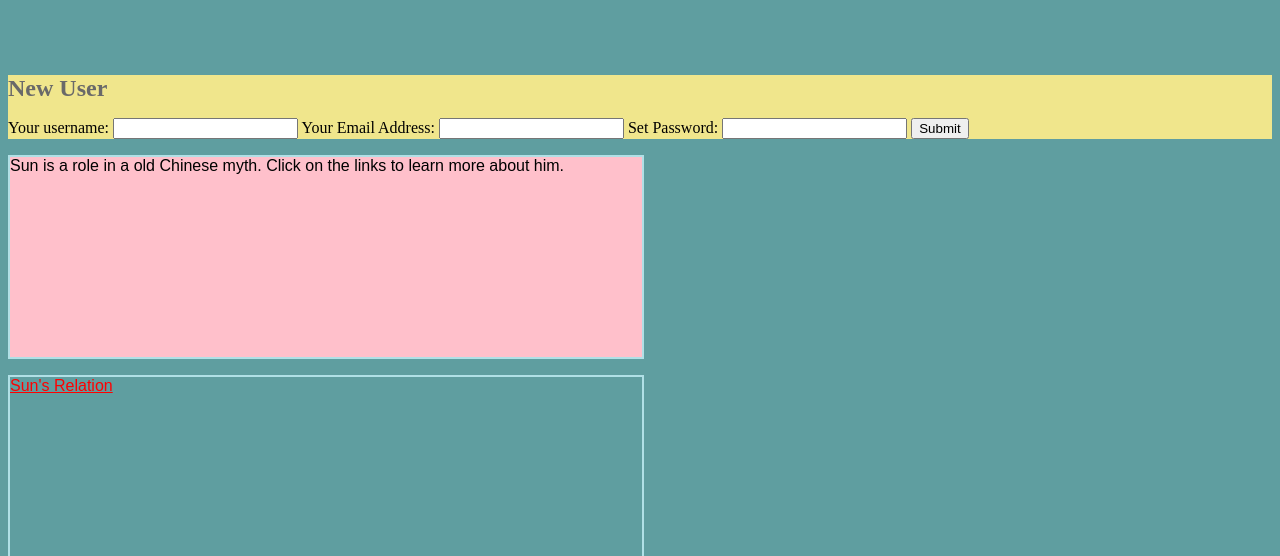
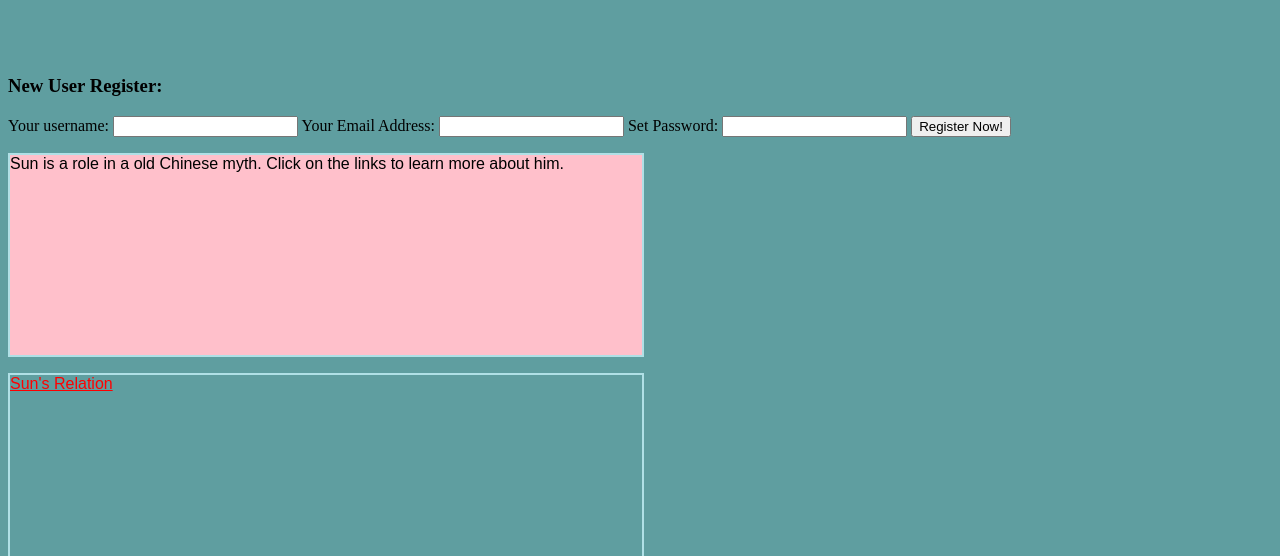
Before and after one commit to jdmar3-comp426/a05-TaixiL, a website: page index.html in a window 1280 px wide. Shown: the part 244-800 px from the top of the page. Drawn offline with Linux system fonts and the light colour scheme.

Commit message:
edit prompt

```diff
--- a/index.html
+++ b/index.html
@@ -8,19 +8,17 @@
 <body>
 
 <h2 id="title">This is a myth story!</h2>
+<h3 id="register">New User Register:</h3>
 
-<div class="content">
-    <h1>New User</h1>
-
-    <form id="myForm">
-        <label for="myUserName">Your username:</label>
-        <input id="myUserName" name="user" value="">
-        <label for="myEmailAddress">Your Email Address:</label>
-        <input id="myEmail" name="email" value="">
-        <label for="myPass">Set Password:</label>
-        <input type="myPass" id="pass" name="pass" value="">
-        <input type="submit" value="Submit">
-    </form>
+<form id="myForm">
+    <label for="myUserName">Your username: </label>
+    <input id="myUserName" name="user" value="">
+    <label for="myEmailAddress">Your Email Address: </label>
+    <input id="myEmail" name="email" value="">
+    <label for="myPass">Set Password: </label>
+    <input type="myPass" id="pass" name="pass" value="">
+    <input type="submit" value="Register Now!">
+</form>
 
 </div>
 
```
Also changed, not shown: 1 other file.
